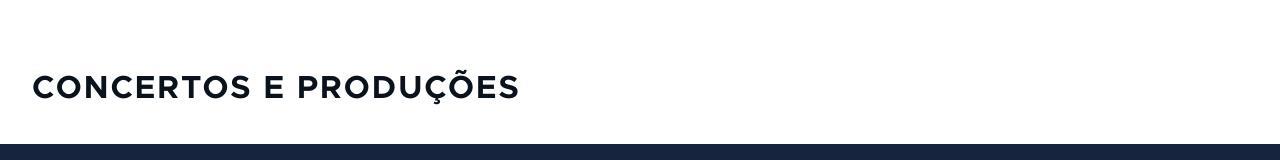
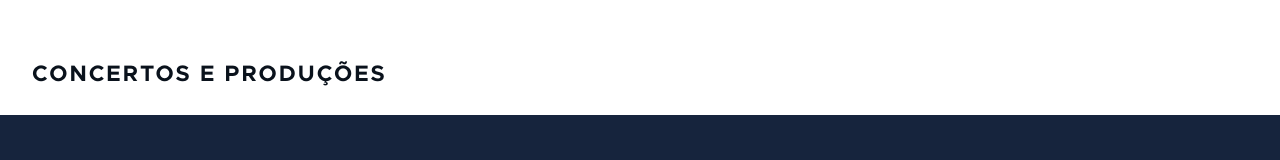
Before and after one commit to maracaproducoes/ospb-website, a plain HTML site: page index.html in a window 1280 px wide. Shown: the part 905-1065 px from the top of the page. Drawn offline with nearby package versions, Linux system fonts and the light colour scheme; grey boxes are pictures that could not be loaded.

Commit message:
Update index.html

```diff
--- a/index.html
+++ b/index.html
@@ -8,19 +8,19 @@
     <style>
         @font-face {
             font-family: 'Metropolis';
-            src: url('fonts/Metropolis-Regular.otf');
+            src: url('./fonts/Metropolis-Regular.otf') format('opentype');
             font-weight: 400;
         }
 
         @font-face {
             font-family: 'Metropolis';
-            src: url('fonts/Metropolis-Bold.otf');
+            src: url('./fonts/Metropolis-Bold.otf') format('opentype');
             font-weight: 700;
         }
 
         @font-face {
             font-family: 'Metropolis';
-            src: url('fonts/Metropolis-Medium.otf');
+            src: url('./fonts/Metropolis-Medium.otf') format('opentype');
             font-weight: 600;
         }
 
@@ -252,12 +252,13 @@
 
         .eventos-header {
             background: var(--branco);
-            padding: 2rem 2rem;
+            padding: 1.5rem 2rem;
+            margin-bottom: 0;
         }
 
         .eventos-title {
             font-family: 'Metropolis', sans-serif;
-            font-size: 2rem;
+            font-size: 1.4rem;
             color: #0A121C;
             font-weight: 700;
             letter-spacing: 2px;
@@ -270,6 +271,7 @@
         .eventos-content {
             background: #16243D;
             padding: 3rem 2rem;
+            margin-top: 0;
         }
 
         .section-title {
```
